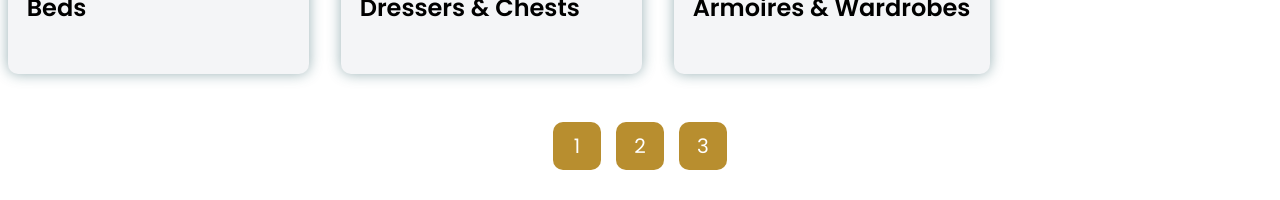
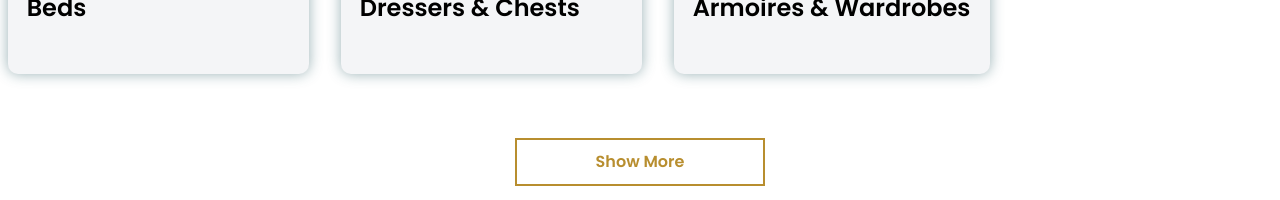
Before and after one commit to WebDestiny90/Furniro-Project, a React (Vite) app: page / in a window 1280 px wide. Shown: the part 2860-3060 px from the top of the page. Built offline with nearby package versions, Linux system fonts and the light colour scheme; no server answers; the database is empty.

Commit message:
deleted pagination

```diff
--- a/src/components/OurProducts/OurProducts.jsx
+++ b/src/components/OurProducts/OurProducts.jsx
@@ -20,11 +20,6 @@ const OurProducts = ({ title = true, more = true }) => {
               </div>
             ))}
           </div>
-          <div className="pagination">
-            <button className="activePage">1</button>
-            <button className="activePage">2</button>
-            <button className="activePage">3</button>
-          </div>
           {more && (<div className="showMoreLink Ourflex">
             <Link className="productShow font" to="/shop">Show More</Link>
           </div>)}
```
